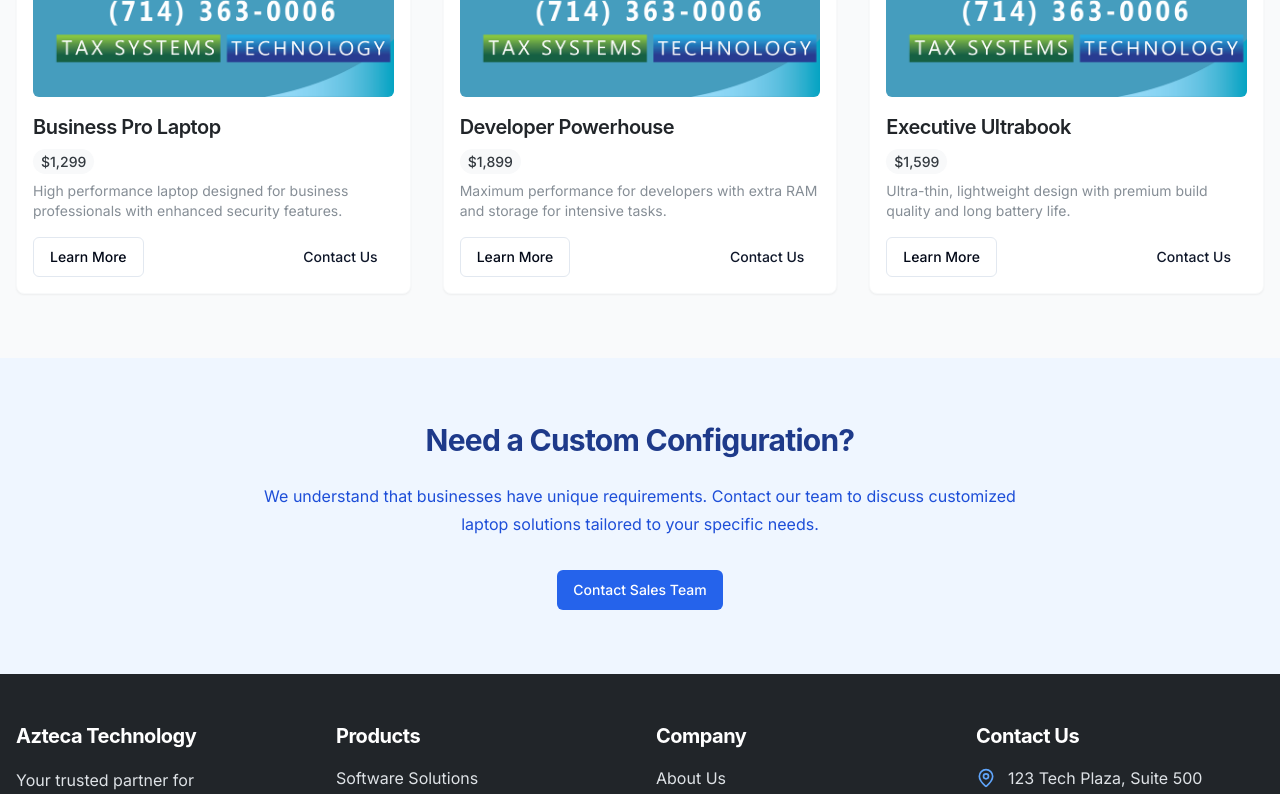
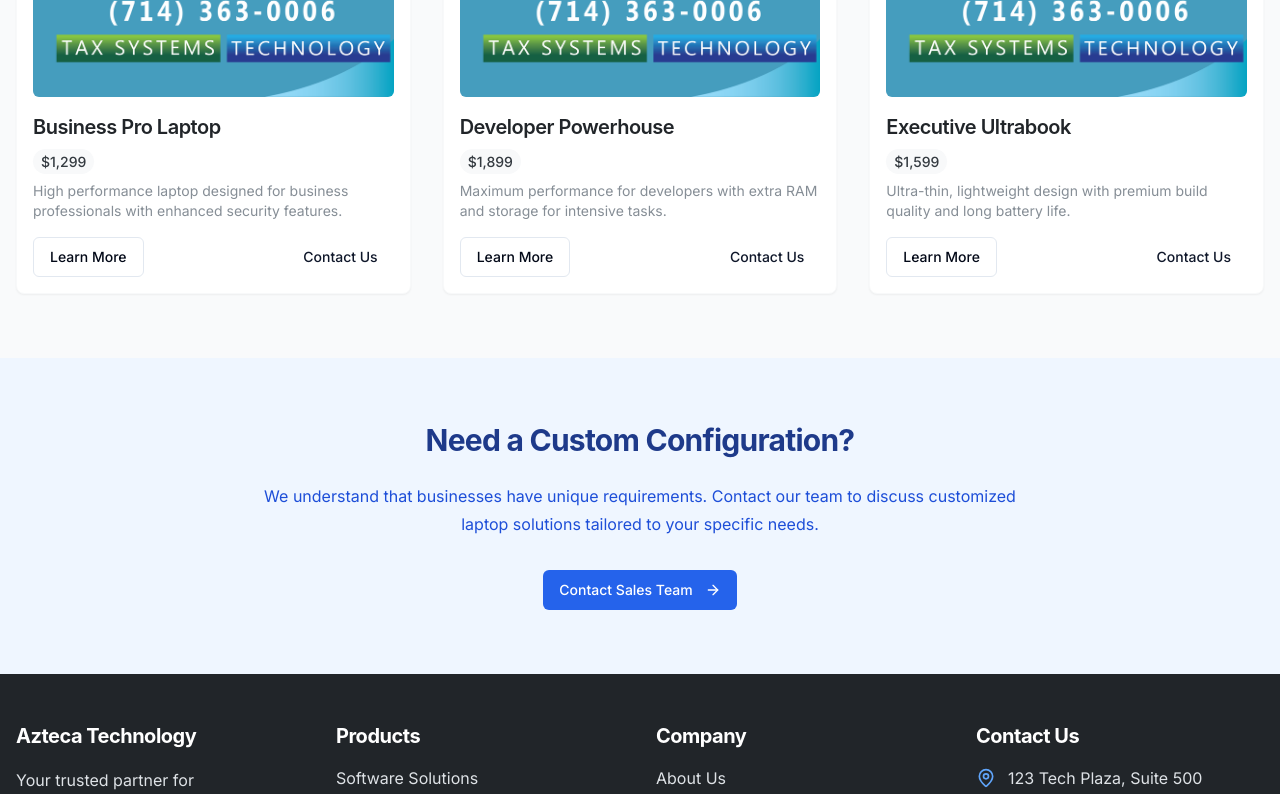
Before and after one commit to usernotindb/modern-azteca-reboot, a React (Vite) app: page /products/laptops in a window 1280 px wide. Shown: the part 1233-2027 px from the top of the page. Built offline with nearby package versions, Linux system fonts and the light colour scheme.

Commit message:
Fix: AnimatedButton prop types
The AnimatedButton component was missing the `icon`, `iconPosition`, and `withArrow` props in its type definition, causing type errors when these props were used. This commit adds these props to the `AnimatedButtonProps` interface to resolve the errors.

```diff
--- a/src/components/ui/AnimatedButton.tsx
+++ b/src/components/ui/AnimatedButton.tsx
@@ -4,6 +4,7 @@ import { Link } from 'react-router-dom';
 import { motion } from 'framer-motion';
 import { Button } from '@/components/ui/button';
 import { cn } from '@/lib/utils';
+import { ArrowRight } from 'lucide-react';
 
 interface AnimatedButtonProps {
   children: ReactNode;
@@ -16,6 +17,10 @@ interface AnimatedButtonProps {
   type?: 'button' | 'submit' | 'reset';
   fullWidth?: boolean;
   isExternal?: boolean;
+  // Adding the missing properties
+  withArrow?: boolean;
+  icon?: ReactNode;
+  iconPosition?: 'left' | 'right';
 }
 
 const AnimatedButton = ({
@@ -28,7 +33,10 @@ const AnimatedButton = ({
   disabled = false,
   type = 'button',
   fullWidth = false,
-  isExternal = false
+  isExternal = false,
+  withArrow = false,
+  icon,
+  iconPosition = 'right'
 }: AnimatedButtonProps) => {
   // Button content with animation
   const buttonContent = (
@@ -38,7 +46,12 @@ const AnimatedButton = ({
       whileTap={{ scale: 0.97 }}
       transition={{ duration: 0.2 }}
     >
-      {children}
+      <span className="flex items-center justify-center gap-2">
+        {icon && iconPosition === 'left' && icon}
+        {children}
+        {withArrow && <ArrowRight className="h-4 w-4 ml-1" />}
+        {icon && iconPosition === 'right' && icon}
+      </span>
     </motion.span>
   );
 
```
